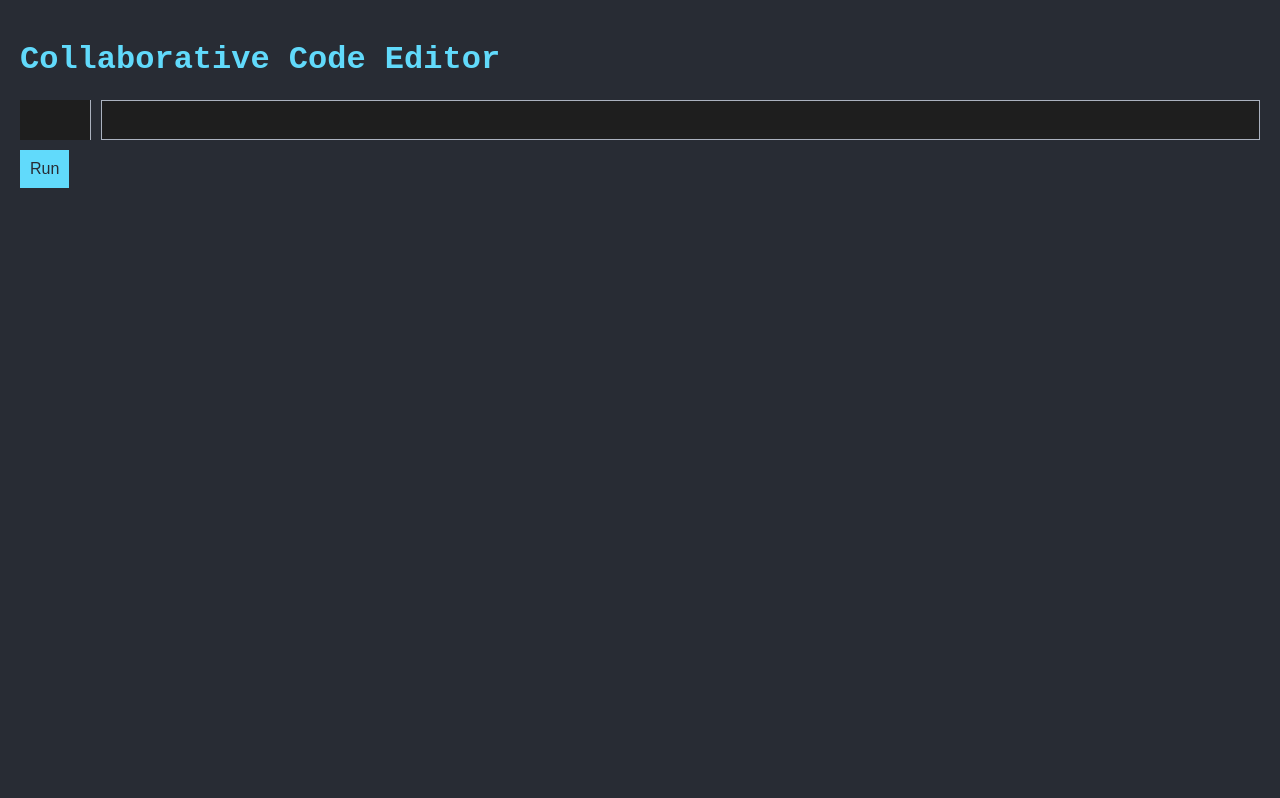
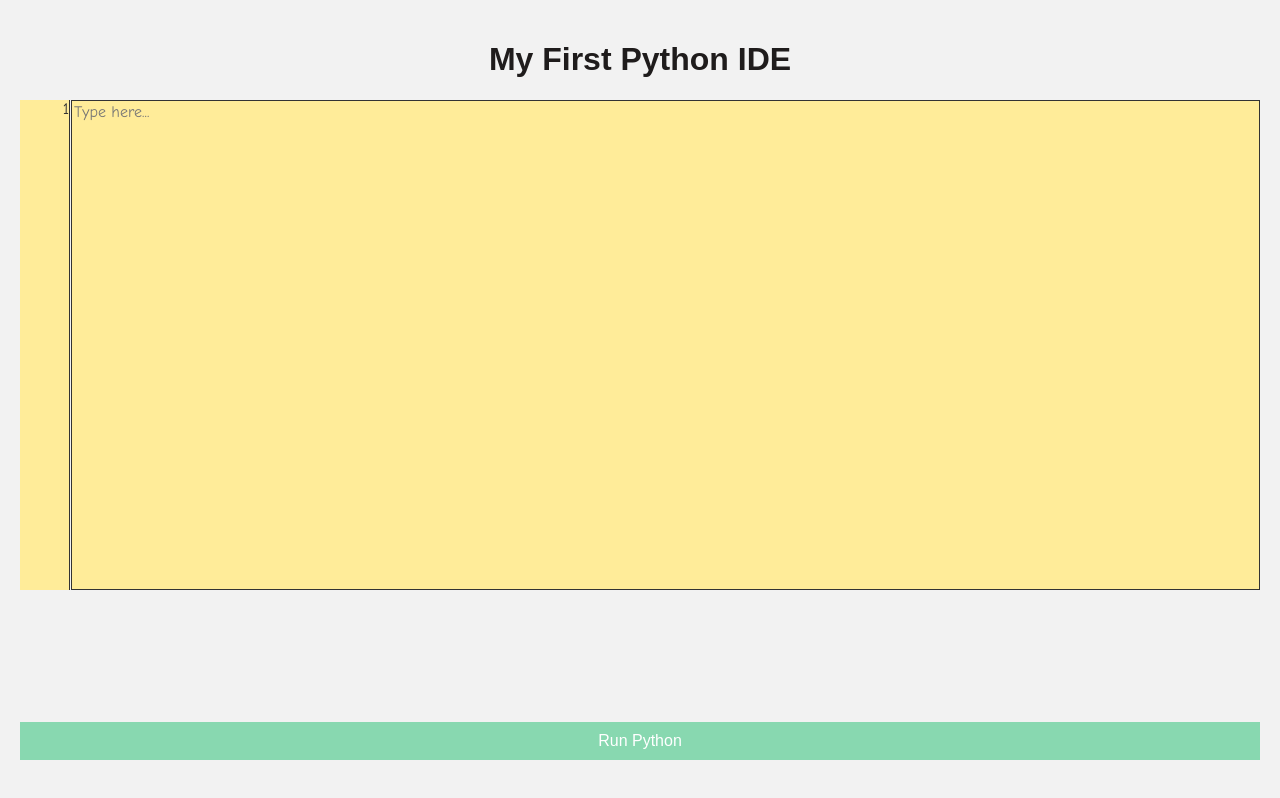
Before and after one commit to Fardin-E/distributedProject, a website: page client/index.html in a window 1280 px wide. Drawn offline with nearby package versions, Linux system fonts and the light colour scheme; no server answers.

Commit message:
added python script running feature styling and tweaks

```diff
--- a/client/client.js
+++ b/client/client.js
@@ -1,57 +1,23 @@
-const editorContainer = document.getElementById('editor-container');
-const lineNumbers = document.getElementById('lineNumbers');
-const editor = document.getElementById('textInput');
+const textInput = document.getElementById('textInput');
 const output = document.getElementById('output');
 const socket = io();
 
-let cursorPosition = { start: 0, end: 0 };
-function updateLineNumbers(content) {
-    const lines = content.split('\n');
-    const lineNumbersHTML = lines.map((_, index) => `<div>${index + 1}</div>`).join('');
-    lineNumbers.innerHTML = lineNumbersHTML;
-}
-// Update cursor position and content as someone types
-editor.addEventListener('input', () => {
-    const content = editor.innerHTML;
-    updateLineNumbers(content);
-
-    const selection = window.getSelection();
-    cursorPosition = {
-        start: selection.anchorOffset,
-        end: selection.focusOffset,
-    };
-    socket.emit('updateContent', { content, cursorPosition });
-});
-
-socket.on('updateContent', ({ content, cursorPosition }) => {
-    editor.innerHTML = content;
-    updateLineNumbers(content);
-
-    setCursorPosition(cursorPosition);
-});
-
-function setCursorPosition(position) {
-    const selection = window.getSelection();
-    selection.removeAllRanges();
-    const range = document.createRange();
-    const textNode = editor.firstChild;
-    range.setStart(textNode, position.start);
-    range.setEnd(textNode, position.end);
-    selection.addRange(range);
-}
-
 // Update text input as someone types
-editor.addEventListener('input', () => {
-    const text = editor.innerHTML;
+textInput.addEventListener('input', (event) => {
+    const text = event.target.value;
     socket.emit('updateTextInput', text);
 });
 
 socket.on('updateTextInput', (text) => {
-    editor.innerHTML = text;
+    textInput.value = text;
 });
 
-function sendText() {
-    const text = editor.innerHTML;
-    socket.emit('sendText', text);
-    editor.innerHTML = '';
+function runPython() {
+    const pythonCode = textInput.value;
+    socket.emit('runPython', pythonCode);
 }
+
+socket.on('pythonOutput', (outputText) => {
+    // Display the Python script output
+    output.innerText = outputText;
+});
--- a/client/index.html
+++ b/client/index.html
@@ -3,18 +3,43 @@
 <head>
     <meta charset="UTF-8">
     <meta name="viewport" content="width=device-width, initial-scale=1.0">
-    <title>Collaborative Code Editor</title>
+    <title>Collaborative Coding Editor</title>
     <link rel="stylesheet" href="styles.css">
 </head>
 <body>
-    <h1>Collaborative Code Editor</h1>
+    <h1>My First Python IDE</h1>
     <div id="editor-container">
         <div id="lineNumbers"></div>
-        <div id="textInput" contenteditable="true"></div>
+        <textarea id="textInput" placeholder="Type here..." rows="4"></textarea>
     </div>
-    <button onclick="sendText()">Run</button>
+
+    <button onclick="runPython()">Run Python</button>
     <div id="output"></div>
     <script src="https://cdnjs.cloudflare.com/ajax/libs/socket.io/4.0.1/socket.io.js"></script>
     <script src="client.js"></script>
+    <script>
+        document.addEventListener('DOMContentLoaded', function () {
+            const lineNumbers = document.getElementById('lineNumbers');
+            const textInput = document.getElementById('textInput');
+
+            function updateLineNumbers() {
+                const lines = textInput.value.split('\n');
+                const lineNumbersHTML = lines.map((_, index) => `<div>${index + 1}</div>`).join('');
+                lineNumbers.innerHTML = lineNumbersHTML;
+            }
+
+            function syncScroll() {
+                lineNumbers.scrollTop = textInput.scrollTop;
+            }
+
+            textInput.addEventListener('input', function() {
+                updateLineNumbers();
+                syncScroll();
+            });
+
+            textInput.addEventListener('scroll', syncScroll);
+            updateLineNumbers(); // Initial update
+        });
+    </script>
 </body>
 </html>
--- a/client/styles.css
+++ b/client/styles.css
@@ -1,51 +1,67 @@
 body {
-    font-family: 'Courier New', Courier, monospace;
+    font-family: 'Comic Sans MS', cursive, sans-serif;
     margin: 0;
     padding: 20px;
-    background-color: #282c34;
-    color: #abb2bf;
+    background-color: #f2f2f2;
+    color: #333;
+    height: 100vh;
+    display: flex;
+    flex-direction: column;
+    box-sizing: border-box;
 }
 
 h1 {
-    color: #61dafb;
+    color: #1f1c1c;
+    font-family: 'Marker Felt', sans-serif;
+    text-align: center; /* Center text within its container */
 }
 
 #editor-container {
     display: flex;
+    flex: 1;
 }
 
 #lineNumbers {
     width: 50px;
-    padding: 10px;
     font-size: 16px;
-    font-family: 'Courier New', Courier, monospace;
-    background-color: #1e1e1e;
-    color: #abb2bf;
-    border-right: 1px solid #abb2bf;
+    font-family: 'Comic Sans MS', cursive, sans-serif;
+    background-color: #ffec99;
+    color: #333;
+    border-right: 1px solid #333;
+    overflow-y: scroll;
+    height: 80%;
+    text-align: right;
+    scrollbar-color: transparent transparent;
+    -ms-overflow-style: none;
+    scrollbar-width: none;
+    box-sizing: border-box;
+    margin-right: 1px;
 }
 
-#editor, #textInput {
+#textInput {
     flex: 1;
-    margin-left: 10px;
-    padding: 10px;
     font-size: 16px;
-    font-family: 'Courier New', Courier, monospace;
-    background-color: #1e1e1e;
-    color: #abb2bf;
-    border: 1px solid #abb2bf;
+    font-family: 'Comic Sans MS', cursive, sans-serif;
+    background-color: #ffec99;
+    color: #333;
+    border: 1px solid #333;
+    overflow-y: scroll;
+    resize: none;
+    height: 80%;
+    box-sizing: border-box;
 }
 
 button {
     margin-top: 10px;
     padding: 10px;
     font-size: 16px;
-    background-color: #61dafb;
-    color: #282c34;
+    background-color: #88d8b0;
+    color: #fff;
     border: none;
     cursor: pointer;
 }
 
 #output {
     margin-top: 20px;
-    font-family: 'Courier New', Courier, monospace;
+    font-family: 'Comic Sans MS', cursive, sans-serif;
 }
```
Also changed, not shown: server.js (+14 -8 lines).
